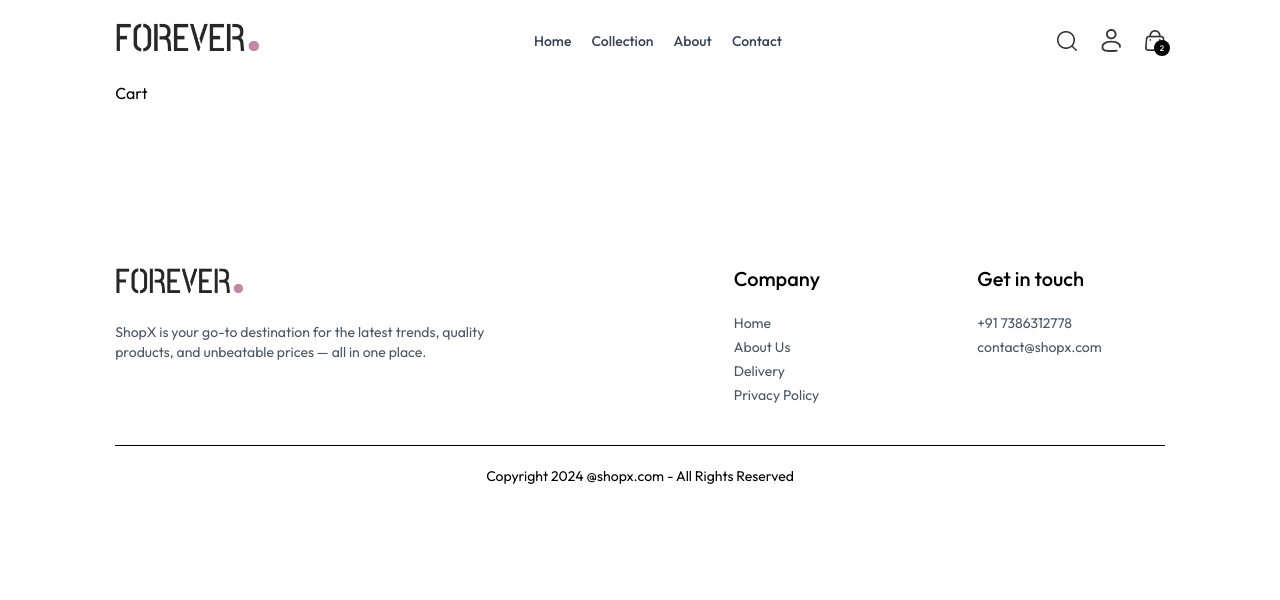
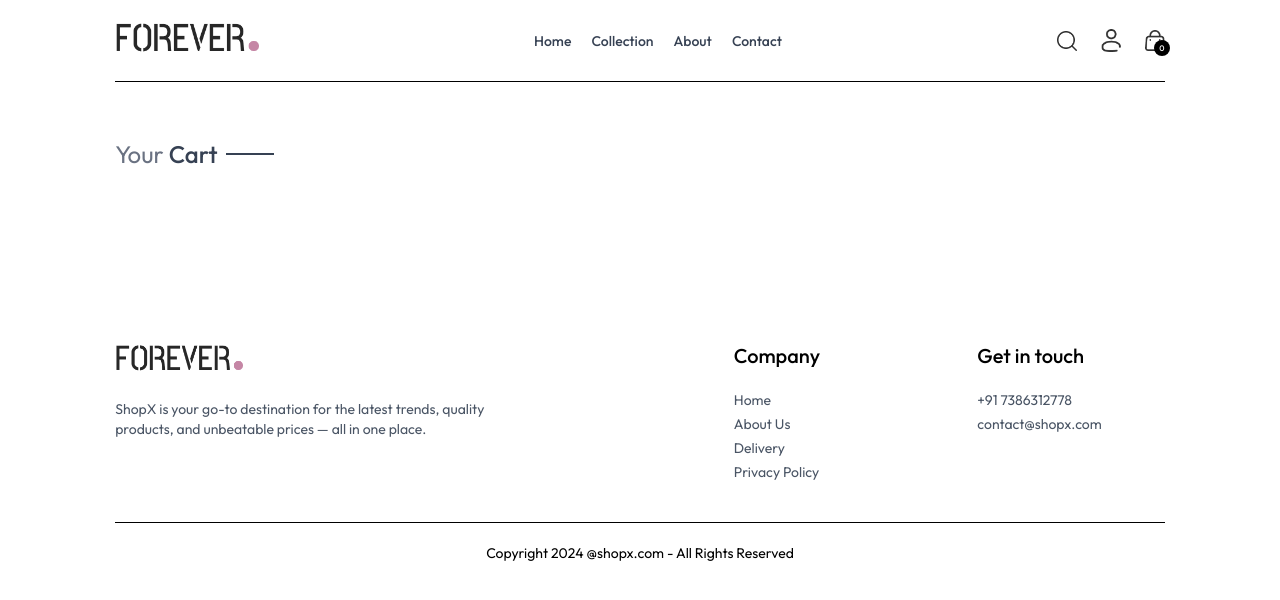
Before and after one commit to fumble-dev/shop-x, a React (Vite) app in the folder frontend/: page /cart in a window 1280 px wide. Shown: the top 600 px of the page. Built offline with nearby package versions, Linux system fonts and the light colour scheme.

Commit message:
cart functionality done

```diff
--- a/frontend/src/App.jsx
+++ b/frontend/src/App.jsx
@@ -12,25 +12,31 @@
 import { Route, Routes } from 'react-router-dom'
 import Footer from './components/Footer'
 import SearchBar from './components/SearchBar'
+import { ToastContainer } from 'react-toastify'
+import 'react-toastify/dist/ReactToastify.css'
 
 const App = () => {
   return (
-    <div className='px-4 sm:px-[5vw] md:px-[7vw] lg:px-[9vw]'>
-      <Navbar/>
-      <SearchBar/>
-      <Routes>
-        <Route path='/' element={<Home/>} />
-        <Route path='/about' element={<About/>} />
-        <Route path='/cart' element={<Cart/>} />
-        <Route path='/collection' element={<Collection/>} />
-        <Route path='/contact' element={<Contact/>} />
-        <Route path='/login' element={<Login/>} />
-        <Route path='/orders' element={<Orders/>} />
-        <Route path='/place-order' element={<PlaceOrder/>} />
-        <Route path='/product/:productId' element={<Product/>} />
-      </Routes>
-      <Footer/>
-    </div>
+
+      <div className='px-4 sm:px-[5vw] md:px-[7vw] lg:px-[9vw]'>
+
+        <Navbar />
+        <SearchBar />
+        <Routes>
+          <Route path='/' element={<Home />} />
+          <Route path='/about' element={<About />} />
+          <Route path='/cart' element={<Cart />} />
+          <Route path='/collection' element={<Collection />} />
+          <Route path='/contact' element={<Contact />} />
+          <Route path='/login' element={<Login />} />
+          <Route path='/orders' element={<Orders />} />
+          <Route path='/place-order' element={<PlaceOrder />} />
+          <Route path='/product/:productId' element={<Product />} />
+        </Routes>
+        <Footer />
+        <ToastContainer/>
+      </div>
+
   )
 }
 
--- a/frontend/src/components/Navbar.jsx
+++ b/frontend/src/components/Navbar.jsx
@@ -7,7 +7,7 @@
 
     const { showSearch, setShowSearch } = useContext(ShopContext)
     const [visible, setVisible] = useState(false)
-
+    const {getCartCount} = useContext(ShopContext)
 
     return (
 
@@ -50,7 +50,7 @@
                 </div>
                 <Link to='/cart' className='relative'>
                     <img src={assets.cart_icon} className='w-5 min-w-5' alt="" />
-                    <p className=' absolute right-[-5px] w-4 text-center bottom-[-5px] text-white leading-4 bg-black rounded-full text-[8px]'>2</p>
+                    <p className=' absolute right-[-5px] w-4 text-center bottom-[-5px] text-white leading-4 bg-black rounded-full text-[8px]'>{getCartCount()} </p>
                 </Link>
                 <img onClick={() => setVisible(true)} src={assets.menu_icon} className='w-5 cursor-pointer sm:hidden' alt="" />
             </div>
--- a/frontend/src/context/ShopContext.jsx
+++ b/frontend/src/context/ShopContext.jsx
@@ -1,5 +1,6 @@
 import { createContext, useState } from "react";
 import { products } from "../assets/assets";
+import { toast } from "react-toastify";
 
 export const ShopContext = createContext();
 
@@ -9,13 +10,63 @@
     const delivery_fee = 100;
     const [search, setSearch] = useState('')
     const [showSearch, setShowSearch] = useState(false)
+    const [cartItems, setCartItems] = useState({})
+
+    const addToCart = async (itemId, size) => {
+
+        if (!size) {
+            toast.error("Select Product Size")
+            return;
+        }
+
+        let cartData = structuredClone(cartItems)
+        if (cartData[itemId]) {
+            if (cartData[itemId][size]) {
+                cartData[itemId][size] += 1;
+            } else {
+                cartData[itemId][size] = 1;
+            }
+        } else {
+            cartData[itemId] = {};
+            cartData[itemId][size] = 1;
+        }
+        setCartItems(cartData)
+    }
+
+    const getCartCount = () => {
+        let totalCount = 0;
+        for (const items in cartItems) {
+            for (let item in cartItems[items]) {
+                try {
+                    if (cartItems[items][item] > 0) {
+                        totalCount += cartItems[items][item];
+                    }
+                } catch (error) {
+                    toast.error("Error getting items in cart");
+                }
+            }
+        }
+        return totalCount;
+    };
+
+    const updateQuantity = async (itemId, size, quantity) =>{
+        let cartData = structuredClone(cartItems)
+
+        cartData[itemId][size] = quantity;
+        setCartItems(cartData)
+    }
+
 
     const value = {
         products,
         currency,
         delivery_fee,
         search, setSearch,
-        showSearch, setShowSearch
+        showSearch, setShowSearch,
+        cartItems, setCartItems,
+        addToCart,
+        getCartCount,
+        updateQuantity
     }
 
     return (
--- a/frontend/src/pages/Cart.jsx
+++ b/frontend/src/pages/Cart.jsx
@@ -1,9 +1,61 @@
-import React from 'react'
+import React, { useContext, useEffect, useState } from 'react'
+import { ShopContext } from '../context/ShopContext'
+import Title from '../components/Title';
+import { assets } from '../assets/assets';
 
 const Cart = () => {
+
+  const { products, currency, cartItems, updateQuantity } = useContext(ShopContext);
+
+  const [cartData, setCartData] = useState([])
+
+  useEffect(() => {
+    const tempData = [];
+
+    for (const items in cartItems) {
+      for (const item in cartItems[items]) {
+        if (cartItems[items][item] > 0) {
+          tempData.push({
+            _id: items,
+            size: item,
+            quantity: cartItems[items][item]
+          })
+        }
+      }
+    }
+    setCartData(tempData)
+  }, [cartItems])
+
   return (
-    <div>
-      Cart
+    <div className='border-t pt-14'>
+      <div className='text-2xl mb-3'>
+        <Title text1={"Your"} text2={"Cart"} />
+        <div>
+          {
+            cartData.map((item, index) => {
+              const productData = products.find((product) => product._id === item._id);
+              return (
+                <div key={index} className='py-4 border-t border-b text-gray-700 grid grid-cols-[4fr_0.5fr_0.5fr] sm:grid-cols-[4fr_2fr_0.5fr] items-center gap-4' >
+                  <div className='flex items-start gap-6'>
+                    <img src={productData.image[0]} className='w-16 sm:w-20' alt="" />
+                    <div>
+                      <p className='text-xs sm:text-lg font-medium '>
+                        {productData.name}
+                      </p>
+                      <div className='flex items-center gap-5 mt-2'>
+                        <p>{currency}{productData.price} </p>
+                        <p className='text-sm px-2 sm:px-3 sm:py-1 border bg-slate-50 '>{item.size} </p>
+                      </div>
+                    </div>
+                  </div>
+                  <input onChange={(e) => e.target.value === '' || e.target.value === '0' ? null : updateQuantity(item._id, item.size, Number(e.target.value))} type="number" min={1} defaultValue={item.quantity} className='border max-w-10 sm:max-w-20 px01 sm:px-2 py-1' />
+                  <img onClick={() => updateQuantity(item._id, item.size, 0)} src={assets.bin_icon} alt="" className='w-4 mr-4 sm:w-5 cursor-pointer' />
+                </div>
+              )
+            })
+          }
+        </div>
+      </div>
     </div>
   )
 }
--- a/frontend/src/pages/Product.jsx
+++ b/frontend/src/pages/Product.jsx
@@ -6,7 +6,7 @@
 
 const Product = () => {
   const { productId } = useParams();
-  const { products, currency } = useContext(ShopContext);
+  const { products, currency, addToCart } = useContext(ShopContext);
   const [productData, setProductData] = useState(false);
   const [image, setImage] = useState('');
   const [size, setSize] = useState('');
@@ -95,7 +95,7 @@
             </div>
           </div>
 
-          <button className="bg-black text-white px-8 py-3 text-sm active:bg-gray-700 ">
+          <button onClick={()=>addToCart(productData._id, size)} className="cursor-pointer bg-black text-white px-8 py-3 text-sm active:bg-gray-700 ">
             Add To Cart
           </button>
 
```
